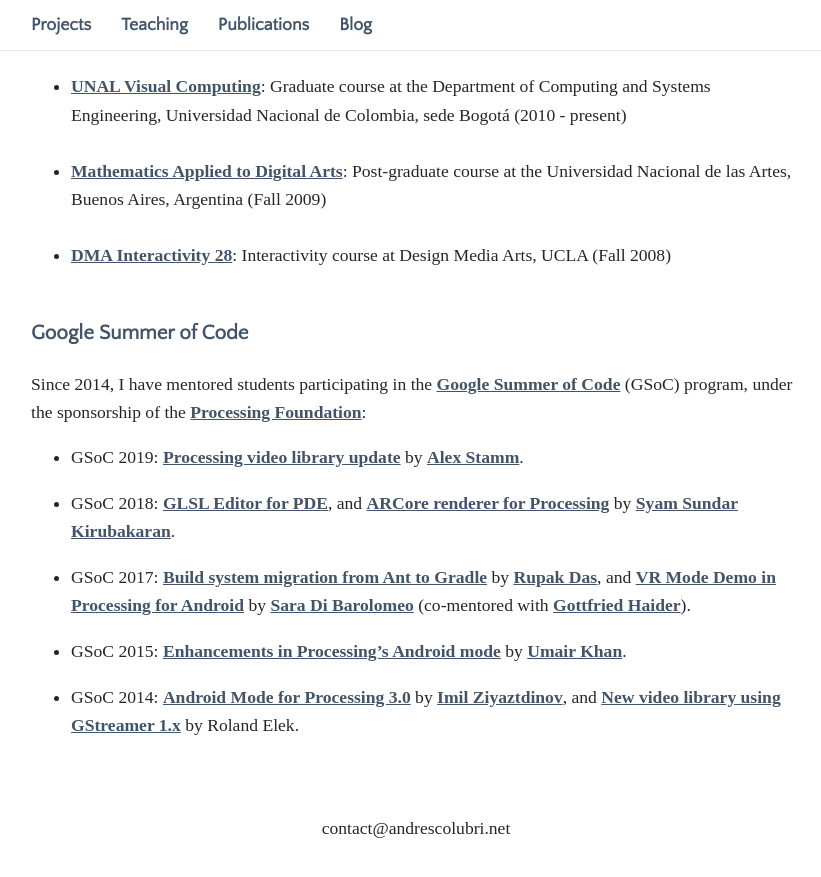
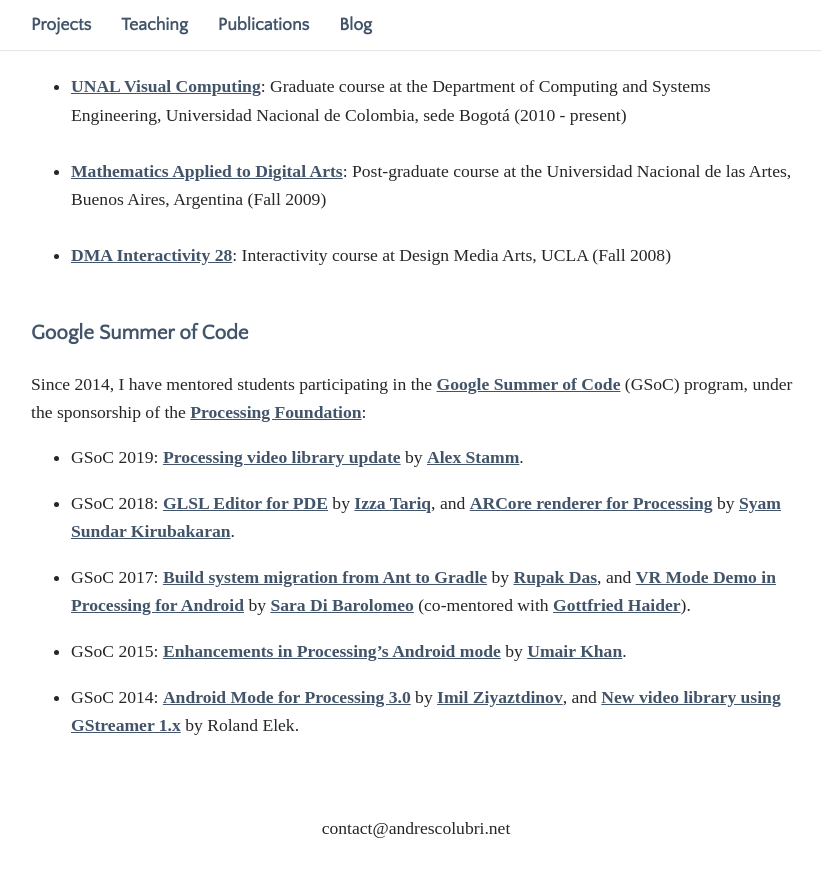
Before and after one commit to codeanticode/andrescolubri.net, a Jekyll site: the page built from _pages/02_teaching.md, in a window 1280 px wide and 900 px high, scrolled down 799 px. Shown: the top 877 px of the window, without its empty margins (224-1045 px from the left). Built offline with Jekyll 4.4.1, drawn with Linux system fonts in a browser that asks for light colours; some web fonts are replaced.

Commit message:
added missing gsoc student name

```diff
--- a/_pages/02_teaching.md
+++ b/_pages/02_teaching.md
@@ -32,7 +32,7 @@
 
 * GSoC 2019: [Processing video library update](https://www.alexstamm.com/gsoc){:target="_blank"} by [Alex Stamm](https://www.alexstamm.com/){:target="_blank"}.
 
-* GSoC 2018: [GLSL Editor for PDE](https://www.izzatariq.com/gsoc-18){:target="_blank"}, and [ARCore renderer for Processing](https://syamsundarkirubakaran.github.io/pfinal.html){:target="_blank"} by [Syam Sundar Kirubakaran](https://syamsundarkirubakaran.github.io/){:target="_blank"}.
+* GSoC 2018: [GLSL Editor for PDE](https://www.izzatariq.com/gsoc-18){:target="_blank"} by [Izza Tariq](https://www.izzatariq.com/){:target="_blank"}, and [ARCore renderer for Processing](https://syamsundarkirubakaran.github.io/pfinal.html){:target="_blank"} by [Syam Sundar Kirubakaran](https://syamsundarkirubakaran.github.io/){:target="_blank"}.
 
 * GSoC 2017: [Build system migration from Ant to Gradle](https://procandsoc17.wordpress.com/){:target="_blank"} by [Rupak Das](https://github.com/rupak0577){:target="_blank"}, and [VR Mode Demo in Processing for Android](https://picorana.github.io/blog){:target="_blank"} by [Sara Di Barolomeo](https://picorana.github.io/){:target="_blank"} (co-mentored with [Gottfried Haider](http://ghai.xyz/){:target="_blank"}).
 
```
